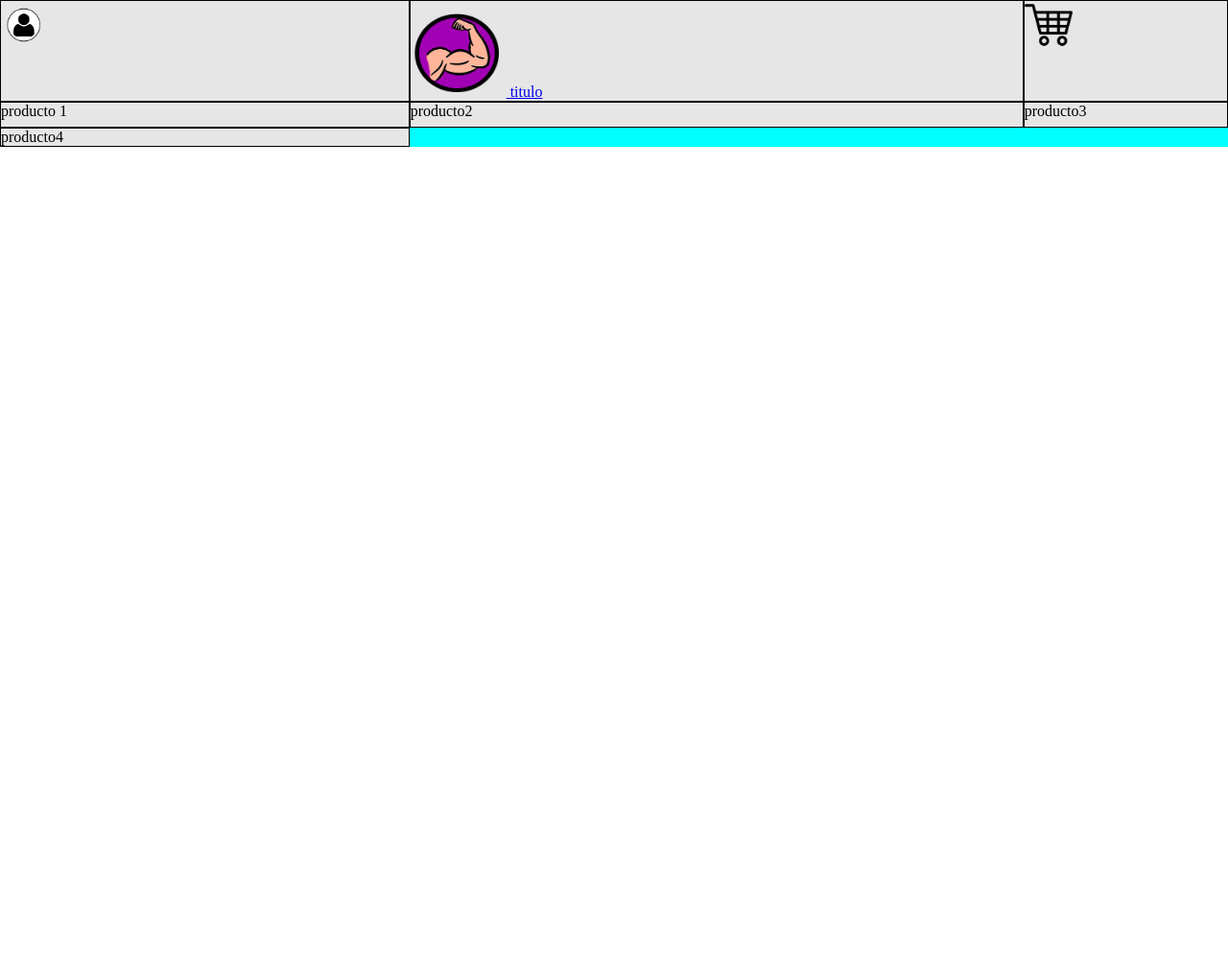
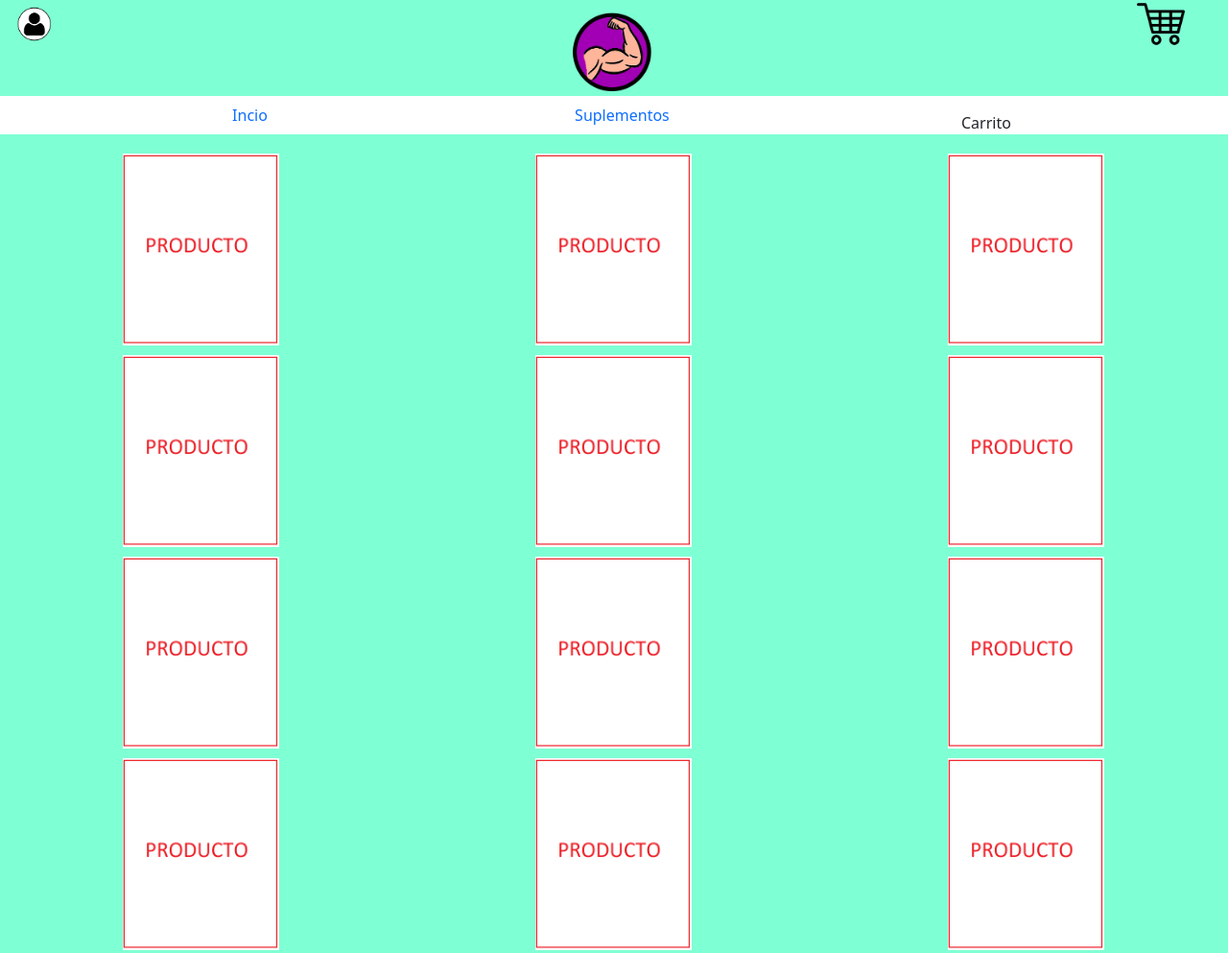
Before and after one commit to eliuanin/mamao, a plain HTML site: page alimentos.html in a window 1280 px wide. Shown: the top 993 px of the page at 96% size. Before the commit the page ends 800 px from the top, so only its background shows below. Drawn offline with nearby package versions, Linux system fonts and the light colour scheme.

Commit message:
Bootstrap

```diff
--- a/alimentos.html
+++ b/alimentos.html
@@ -5,24 +5,67 @@
     <meta charset="UTF-8">
     <meta http-equiv="X-UA-Compatible" content="IE=edge">
     <meta name="viewport" content="width=device-width, initial-scale=1.0">
-    <title>alimentos</title>
+    <title>Alimentos</title>
     <link rel="stylesheet" href="css/styleAlimento.css">
+    <link rel="stylesheet" href="https://unpkg.com/aos@next/dist/aos.css" />
+    <link rel="stylesheet" href="https://unpkg.com/aos@next/dist/aos.css" />
+    <link href="https://cdn.jsdelivr.net/npm/bootstrap@5.1.3/dist/css/bootstrap.min.css" rel="stylesheet" integrity="sha384-1BmE4kWBq78iYhFldvKuhfTAU6auU8tT94WrHftjDbrCEXSU1oBoqyl2QvZ6jIW3" crossorigin="anonymous">
 </head>
 
 <body>
-    <div class="padre">
-        <div class="hijo">
-            <img class="pequeña" src="imagenes/usuario.png" alt="user">
+    <header style="background-color: aquamarine;" class="container-fluid ">
+        <div class="row">
+            <div class="col-md-1"> <img src="imagenes/usuario.png" class="carrito" alt="usuario"></div>
+            <div class="text-center col-md-10 ">
+                <a href="index.html">
+                    <div data-aos="fade-down"><img class="logo" src="imagenes/brazo logo1.png" alt="logo"></div>
+                </a>
+            </div>
+
+            <div class="col-md-1 carrito"><img class="carrito" src="imagenes/carrito.png" alt="carrito"></div>
         </div>
-        <div class="hijo" herf>
-            <a href="index.html"> <img class="mediana" src="imagenes/brazo logo1.png" alt="logo1"> titulo </a>
-        </div>
-        <div class="hijo"><img class="pequeña" src="imagenes/carrito.png" alt=""></div>
-        <div class="hijo">producto 1</div>
-        <div class="hijo">producto2</div>
-        <div class="hijo">producto3</div>
-        <div class="hijo">producto4</div>
+    </header>
+    <div class="container">
+        <ul class="nav justify-content-around">
+            <li class="nav-item">
+                <a class="nav-link" href="index.html">Incio</a>
+            </li>
+            <li class="nav-item">
+                <a class="nav-link" href="prote.html">Suplementos</a>
+            </li>
+            <li>
+                <a class="nav-link" href=""></a>Carrito</li>
+        </ul>
     </div>
+    <section class="justify-content-around" style="background-color: aquamarine;">
+        <div class="pading" data-aos="flip-left"><img class="producto" src="imagenes/PRODUTO.png" alt="producto"></div>
+        <div class="pading" data-aos="flip-left"> <img class="producto" src="imagenes/PRODUTO.png" alt="producto"></div>
+        <div class="pading" data-aos="flip-left"><img class="producto" src="imagenes/PRODUTO.png" alt="producto"></div>
+        <div data-aos="flip-left"><img class="producto" src="imagenes/PRODUTO.png" alt="producto"></div>
+        <div data-aos="flip-left"><img class="producto" src="imagenes/PRODUTO.png" alt="producto"></div>
+        <div data-aos="flip-left"><img class="producto" src="imagenes/PRODUTO.png" alt="producto"></div>
+        <div data-aos="flip-left"><img class="producto" src="imagenes/PRODUTO.png" alt="producto"></div>
+        <div data-aos="flip-left"><img class="producto" src="imagenes/PRODUTO.png" alt="producto"></div>
+        <div data-aos="flip-left"><img class="producto" src="imagenes/PRODUTO.png" alt="producto"></div>
+        <div data-aos="flip-left"><img class="producto" src="imagenes/PRODUTO.png" alt="producto"></div>
+        <div data-aos="flip-left"><img class="producto" src="imagenes/PRODUTO.png" alt="producto"></div>
+        <div data-aos="flip-left"><img class="producto" src="imagenes/PRODUTO.png" alt="producto"></div>
+        <div data-aos="flip-left"><img class="producto" src="imagenes/PRODUTO.png" alt="producto"></div>
+        <div data-aos="flip-left"><img class="producto" src="imagenes/PRODUTO.png" alt="producto"></div>
+        <div data-aos="flip-left"><img class="producto" src="imagenes/PRODUTO.png" alt="producto"></div>
+
+
+    </section>
+    <script src="https://cdn.jsdelivr.net/npm/bootstrap@5.1.3/dist/js/bootstrap.bundle.min.js" integrity="sha384-ka7Sk0Gln4gmtz2MlQnikT1wXgYsOg+OMhuP+IlRH9sENBO0LRn5q+8nbTov4+1p" crossorigin="anonymous"></script>
+    <script src="https://cdn.jsdelivr.net/npm/@popperjs/core@2.10.2/dist/umd/popper.min.js" integrity="sha384-7+zCNj/IqJ95wo16oMtfsKbZ9ccEh31eOz1HGyDuCQ6wgnyJNSYdrPa03rtR1zdB" crossorigin="anonymous"></script>
+    <script src="https://cdn.jsdelivr.net/npm/bootstrap@5.1.3/dist/js/bootstrap.min.js" integrity="sha384-QJHtvGhmr9XOIpI6YVutG+2QOK9T+ZnN4kzFN1RtK3zEFEIsxhlmWl5/YESvpZ13" crossorigin="anonymous"></script>
+    <script src="https://unpkg.com/aos@next/dist/aos.js"></script>
+    <script>
+        AOS.init();
+    </script>
+    <footer>
+
+    </footer>
 </body>
 
 </html>
--- a/css/proteCss.css
+++ b/css/proteCss.css
@@ -33,7 +33,6 @@
         @media screen and (min-width: 900px) {
             header {
                 display: grid;
-                background-color: darkgoldenrod;
             }
             .headergrid {
                 grid-template-columns: 15% auto 15%;
@@ -69,7 +68,7 @@
                 height: 100px;
             }
             .carrito {
-                height: 100px;
+                height: 50px;
             }
             .pading {
                 padding-top: 20px;
--- a/css/styleAlimento.css
+++ b/css/styleAlimento.css
@@ -3,26 +3,75 @@
     padding: 0;
 }
 
-.padre {
-    display: grid;
-    grid-template-columns: 1pt 1pt 1pt 1pt;
-    grid-template-rows: 2pt 1pt 1pt;
-    grid-template-columns: 2fr 3fr 1fr;
-    grid-template-rows: 4fr 1fr;
-    background-color: aqua;
+@media screen and (min-width: 320px) {
+    .headergrid {
+        display: grid;
+        grid-template-columns: 15% auto 15%;
+        grid-template-rows: auto;
+        justify-items: center;
+        align-items: center;
+        row-gap: 50px;
+    }
+    .user {
+        height: 50px;
+    }
+    .logo {
+        height: 80px;
+    }
+    .carrito {
+        height: 50px;
+    }
+    .producto {
+        height: 250px;
+    }
+    .gred2 {
+        display: grid;
+        justify-items: center;
+    }
 }
 
-.hijo {
-    background-color: rgb(230, 230, 230);
-    border: solid 1px rgb(0, 0, 0);
+@media screen and (min-width: 900px) {
+    header {
+        display: grid;
+        background-color: darkgoldenrod;
+    }
+    .headergrid {
+        grid-template-columns: 15% auto 15%;
+        grid-template-rows: auto;
+        grid-template-areas: "div", "h1", "div";
+        grid-gap: 10px;
+        justify-items: center;
+        align-items: center;
+    }
+    nav {
+        display: grid;
+        grid-template-rows: auto;
+        grid-template-columns: auto;
+        justify-items: center;
+        background-color: aquamarine;
+        grid-gap: 40px;
+    }
+    section {
+        display: grid;
+        grid-template-columns: auto auto auto;
+        background-color: blueviolet;
+        justify-items: start;
+        justify-content: space-between;
+        grid-gap: 10px;
+    }
+    .producto {
+        height: 200px;
+    }
+    .user {
+        height: 50px;
+    }
+    .logo {
+        height: 100px;
+    }
+    .carrito {
+        height: 50px;
+    }
+    .pading {
+        padding-top: 20px;
+    }
 }
-
-.mediana {
-    width: 100px;
-    height: 100px;
-}
-
-.pequeña {
-    width: 50px;
-    height: 50px;
-}
```
Also changed, not shown: css/iniciocss.css (+11 -1 lines), index.html (+18 -14 lines), prote.html (+2 -2 lines), imagenes/barraprote.png, imagenes/proteina.jpg.
